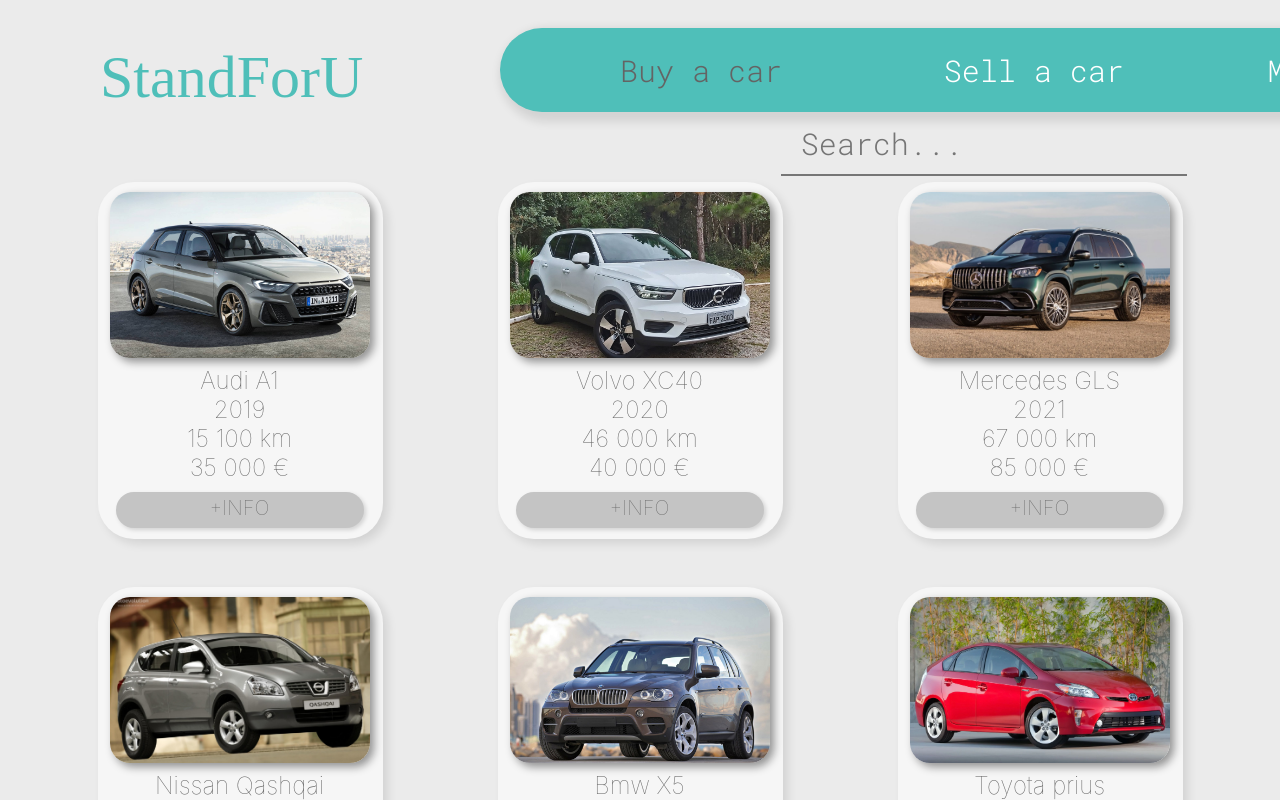
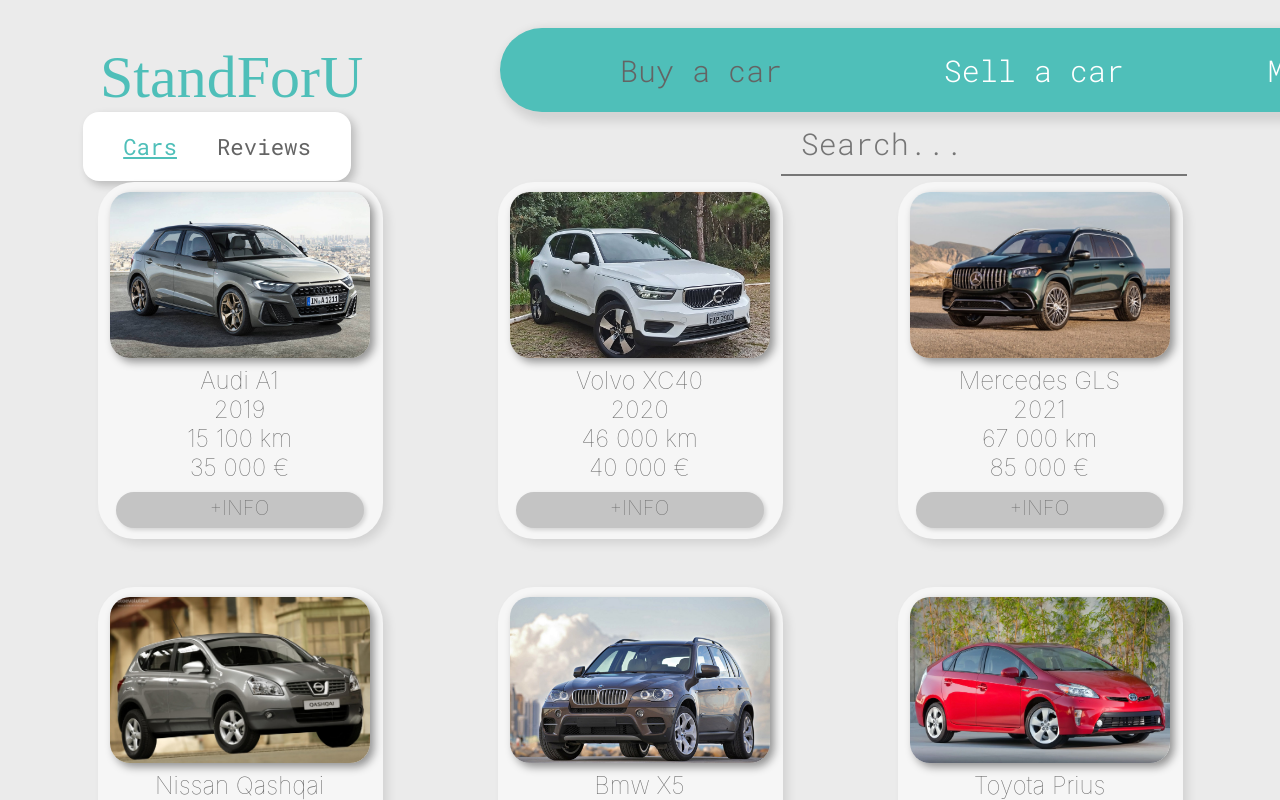
Before and after one commit to JoaoantonioViegas/StandForU, a React (Create React App) app in the folder standforu/: page / in a window 1280 px wide. Shown: the top 800 px of the page. Built offline with nearby package versions, Linux system fonts and the light colour scheme; a web font is replaced by a local one.

Commit message:
added reviews functionality

```diff
--- a/standforu/src/components/layout/CarAd.css
+++ b/standforu/src/components/layout/CarAd.css
@@ -88,7 +88,6 @@
     box-shadow: 4px 4px 8px rgba(0, 0, 0, 0.411);
 }
 
-
 .stand-image{
     position: inherit;
     width: 94%;
@@ -136,7 +135,7 @@
 
 .backButton{
     position: absolute;
-    top: 0;
+    top: 2vh;
     left: 2vw;
     background:transparent;
     border: none;
--- a/standforu/src/components/layout/CarAd.js
+++ b/standforu/src/components/layout/CarAd.js
@@ -50,7 +50,7 @@
             <div className='left-container'>
                 <div className='overview'>
                     <img className="carAd-image" src={require('../../images/'+carObject.imagem)}/>
-                    <h1 className='car-name'>{carObject.nome}</h1>
+                    <h1 className='car-name'>{carObject.marca + " " + carObject.modelo}</h1>
                 </div>
                 <div className='car-info'>
                     <p><em style={{fontStyle:'normal', fontWeight:'bold'}}>Evaluation:</em> 5 star</p>
--- a/standforu/src/components/layout/Embed_reviews.css
+++ b/standforu/src/components/layout/Embed_reviews.css
@@ -1,5 +1,5 @@
 .text{
     /* tiny text */
-    font-size: 0.8em;
+    font-size: 1rem;
     color: #666;
 }
--- a/standforu/src/components/layout/Embed_reviews.js
+++ b/standforu/src/components/layout/Embed_reviews.js
@@ -1,12 +1,13 @@
 import React from "react";
 import "./Embed_reviews.css";
+import { motion } from "framer-motion";
 
 function Embed_reviews(props) {
     const {title, description} = props;
     return (
-        <div>
+        <motion.div animate={{opacity : 1, y:-10}} initial={{opacity:0}} exit={{opacity:0, y:10}} transition={{ duration:0.3}}>
             <a className="text"><strong>{title} :</strong> {description}</a>
-        </div>
+        </motion.div>
 
     );
 }
--- a/standforu/src/components/pages/Home.css
+++ b/standforu/src/components/pages/Home.css
@@ -71,3 +71,68 @@
     outline: none;
     color:#646464;
 }
+.Comments{
+    display: grid;
+    grid-template-columns: repeat(3,1fr);
+    grid-gap:1em;
+    margin-top: 24vh;
+    margin-left:6%;
+    margin-right:6%;
+  }
+
+  .Comments > div{
+    background: #bdbdbd;
+    padding: 1em;
+    margin-top: 24px;
+    border-radius: 2vh;
+    box-shadow: 4px 4px 8px rgba(0, 0, 0, 0.211);
+  }
+
+  .Comments > div:nth-child(odd){
+    background: #dddddd;
+  }
+
+.tabs{
+    display: flex;
+    position: absolute;
+    position:absolute;
+    font-family: 'Roboto Mono';
+    font-weight: 400;
+    font-size: 1.4rem;
+
+    top:14vh;
+    left: 6.5vw;
+    width:fit-content;
+    border-radius: 2vh;
+    box-shadow: 4px 4px 8px rgba(0, 0, 0, 0.211);
+    background-color: #ffffff;
+
+}
+
+.activeCars{
+    margin-left: 40px;
+    margin-top: 20px;
+    margin-bottom: 20px;
+    margin-right: 20px;
+    transform: scale(1);
+    transition: all 0.3s ease-in-out;
+}
+.activeCars:hover{
+    cursor: pointer;
+    transform: scale(1.06);
+    transition: all 0.3s ease-in-out;
+}
+  .activeReviews{
+    margin-left: 20px;
+    margin-top: 20px;
+    margin-bottom: 20px;
+    margin-right: 40px;
+    transform: scale(1);
+    transition: all 0.3s ease-in-out;
+}
+
+.activeReviews:hover{
+    cursor: pointer;
+    transform: scale(1.06);
+    transition: all 0.3s ease-in-out;
+}
--- a/standforu/src/components/pages/Home.js
+++ b/standforu/src/components/pages/Home.js
@@ -3,6 +3,7 @@
 import CarDiv from "../layout/CarDiv";
 import './Home.css';
 import Cars from "../../database/cars.json"
+import Reviews from "../../database/reviews.json"
 import Navbar from "../layout/Navbar";
 import CarAd from "../layout/CarAd";
 import {motion, AnimatePresence} from 'framer-motion';
@@ -12,6 +13,8 @@
 
     const [openAd, setOpenAd] = useState(false);
 
+    const[activeTab, setActiveTab] = useState(0);
+
 
     const [visibility, setVisibility] = useState('visible');
     const [searchTerm, setSearchTerm] = useState("");
@@ -19,51 +22,104 @@
     const [opacity, setOpacity] = useState('1');
     const [transition, setTransition] = useState('visibility 0.3s linear,opacity 0.3s linear');
 
-    const divOnClick = (nome, year) => {
+
+    //Onclick open car ad
+    const divOnClick = (marca, modelo, year) => {
         setOpenAd(true);
         setVisibility('hidden');
         setOpacity('0');
         setTransition('none')
-        let car = array.find(item => item.nome === nome && item.ano === year)
+        let car = array.find(item => item.marca === marca && item.modelo === modelo && item.ano === year)
         setCarObject(car);
     }
 
+
+    //car Json into array
     var array = [];
     Object.keys(Cars).forEach(function (key) {
         array.push(Cars[key]);
 
     });
 
-    const listCars = array.filter((item) => {
+    //Review Json into array
+    var rev_array = [];
+    Object.keys(Reviews).forEach(function (key) {
+        rev_array.push(Reviews[key]);
+
+    });
+
+    //Filter reviews based on input
+    const listReviews = rev_array.filter((item) => {
+        var search = searchTerm.toLowerCase().replace(/\s/g, '');
+        var car1 = item.marca.toLowerCase()+item.modelo.toLowerCase()+item.ano.toLowerCase().replace(/\s/g, '');
+        var car2 = item.marca.toLowerCase()+item.ano.toLowerCase().replace(/\s/g, '');
+        var car3 = item.modelo.toLowerCase()+item.ano.toLowerCase().replace(/\s/g, '');
         if(searchTerm === ""){
             return item
-        } else if (item.nome.toLowerCase().includes(searchTerm.toLowerCase())) {
+        } else if (car1.includes(search) || car2.includes(search) || car3.includes(search)){
             return item
         }
         else {
             return null
         }
     }).map((item,key) =>
-        <div className="car" onClick={() => divOnClick(item.nome, item.ano)} key={key}>
-            <CarDiv image={item.imagem} info= {<React.Fragment> {item.nome} <br/> {item.ano} <br/> {item.kms + " km"} <br/> {item.preco + " €"}</React.Fragment>}/>
+    <Embed_reviews title={item.autor +  ' - ' + item.marca + " " + item.modelo + '(' + item.ano + ')'} description={item.comentario}></Embed_reviews>
+
+    );
+
+    //Filter cars based on input
+    const listCars = array.filter((item) => {
+        var search = searchTerm.toLowerCase().replace(/\s/g, '');
+        var car1 = item.marca.toLowerCase()+item.modelo.toLowerCase()+item.ano.toLowerCase().replace(/\s/g, '');
+        var car2 = item.marca.toLowerCase()+item.ano.toLowerCase().replace(/\s/g, '');
+        var car3 = item.modelo.toLowerCase()+item.ano.toLowerCase().replace(/\s/g, '');
+        if(searchTerm === ""){
+            return item
+        } else if (car1.includes(search) || car2.includes(search) || car3.includes(search)) {
+            return item
+        }
+        else {
+            return null
+        }
+    }).map((item,key) =>
+        <div className="car" onClick={() => divOnClick(item.marca, item.modelo, item.ano)} key={key}>
+            <CarDiv image={item.imagem} info= {<React.Fragment> {item.marca + " " + item.modelo} <br/> {item.ano} <br/> {item.kms + " km"} <br/> {item.preco + " €"}</React.Fragment>}/>
         </div>
     );
 
+
+
     return (
         <div className="Home">
+            {!openAd && <div className="tabs">
+                <div className="activeCars" onClick={() => setActiveTab(0)} style={{textDecoration: activeTab === 0? 'underline': '', color:activeTab===0? '#4FBFB9': '#646464'}}>
+                    Cars
+                </div>
+                <div className="activeReviews" onClick={() => setActiveTab(1)} style={{textDecoration: activeTab === 1? 'underline': '', color:activeTab===1? '#4FBFB9': '#646464'}}>
+                    Reviews
+                </div>
+            </div>}
 
             {!openAd && <Navbar link="buyacar" loggedIn= {props.loggedIn}/>}
+
             {!openAd && <input  className="searchInput" type={'text'} placeholder={'Search...'} onChange={(event) => setSearchTerm(event.target.value)}/>}
+
             <AnimatePresence>
             {openAd && <motion.div><CarAd closeAd={setOpenAd} visible={setVisibility} opacity={setOpacity} transition={setTransition} carObject={carObject}/></motion.div>}
             </AnimatePresence>
-            <motion.div className="cars" style={{visibility:visibility, opacity:opacity, transition:transition}}>
+
+            {activeTab===0 && <motion.div className="cars" style={{visibility:visibility, opacity:opacity, transition:transition}}>
                 <AnimatePresence>
                 {listCars}
                 </AnimatePresence>
-            </motion.div>
+            </motion.div>}
 
-            <Embed_reviews title={'Josh Silva - Audi A1(2019)'} description={'I have this car, it’s very confotable and economic. I managed to average 6,1L/100km driving in town. Regarding costs, Audi is a bit expensive, and the inspection is about 300€. Once i had to replace a rim and because it was an original, I had to pay 500€. Overall, very happy with this car.'}></Embed_reviews>
+            {activeTab===1 && <motion.div className="Comments">
+                <AnimatePresence>
+                    {listReviews}
+                </AnimatePresence>
+            </motion.div>}
+
         </div>
     );
 }
--- a/standforu/src/database/cars.json
+++ b/standforu/src/database/cars.json
@@ -1,17 +1,17 @@
 {
-"1":    {"nome": "Audi A1","ano": "2019","preco": "35 000" , "kms" : "15 100", "imagem" : "audi-a1-2019.jpg"},
-"2":    {"nome": "Volvo XC40" , "ano": "2020" , "preco": "40 000" , "kms" : "46 000", "imagem" : "volvo-xc40-2020.jpg"},
-"3":    {"nome": "Mercedes GLS" , "ano": "2021" , "preco": "85 000" , "kms" : "67 000", "imagem" : "mercedes-gls-2021.jpg"},
-"4":    {"nome": "Nissan Qashqai" , "ano": "2006" , "preco": "16 000" , "kms" : "180 000", "imagem" : "nissan-qashqai-2006.jpg"},
-"5":    {"nome": "Bmw X5" , "ano": "2010" , "preco": "25 000" , "kms" : "290 800", "imagem" : "bmw-x5-2010.jpg"},
-"6":    {"nome": "Toyota prius" , "ano": "2012" , "preco": "18 000" , "kms" : "210 000", "imagem" : "toyota-prius-2012.jpg"},
-"7":    {"nome": "Honda civic" , "ano": "2001" , "preco": "3 000" , "kms" : "312 900", "imagem" : "honda-civic-2001.jpg"},
-"8":    {"nome": "Ford Focus ST" , "ano": "2009" , "preco": "16 000" , "kms" : "202 800", "imagem" : "ford-focus-2009.jpg"},
-"9":    {"nome": "Mazda CX-5" , "ano": "2015" , "preco": "21 000" , "kms" : "73 900", "imagem" : "mazda-cx-5-2015.jpg"},
-"10":    {"nome": "Kia Rio" , "ano": "2021" , "preco": "20 000" , "kms" : "104 000", "imagem" : "kia-rio-2021.jpg"},
-"11":    {"nome": "Subaru Impreza" , "ano": "2013" , "preco": "52 000" , "kms" : "102 100", "imagem" : "subaru-impreza-2013.jpg"},
-"12":    {"nome": "Jeep Wrangler" , "ano": "2006" , "preco": "45 000" , "kms" : "88 200", "imagem" : "jeep-wrangler-2006.jpg"},
-"13":    {"nome": "Mitsubishi Outlander" , "ano": "2015" , "preco": "14 000" , "kms" : "273 400", "imagem" : "mitsubishi-outlander-2015.jpg"},
-"14":    {"nome": "Ford Fusion" , "ano": "2017" , "preco": "20 000" , "kms" : "121 500", "imagem" : "ford-fusion-2017.jpg"},
-"15":    {"nome": "Dodge Challenger" , "ano": "2018" , "preco": "80 000" , "kms" : "29 400", "imagem" : "dodge-challenger-2018.jpg"}
+"1":    {"marca": "Audi","modelo":"A1","ano": "2019","preco": "35 000" , "kms" : "15 100", "imagem" : "audi-a1-2019.jpg"},
+"2":    {"marca": "Volvo" , "modelo":"XC40","ano": "2020" , "preco": "40 000" , "kms" : "46 000", "imagem" : "volvo-xc40-2020.jpg"},
+"3":    {"marca": "Mercedes" , "modelo":"GLS","ano": "2021" , "preco": "85 000" , "kms" : "67 000", "imagem" : "mercedes-gls-2021.jpg"},
+"4":    {"marca": "Nissan" , "modelo":"Qashqai","ano": "2006" , "preco": "16 000" , "kms" : "180 000", "imagem" : "nissan-qashqai-2006.jpg"},
+"5":    {"marca": "Bmw" , "modelo":"X5","ano": "2010" , "preco": "25 000" , "kms" : "290 800", "imagem" : "bmw-x5-2010.jpg"},
+"6":    {"marca": "Toyota" , "modelo":"Prius","ano": "2012" , "preco": "18 000" , "kms" : "210 000", "imagem" : "toyota-prius-2012.jpg"},
+"7":    {"marca": "Honda" ,"modelo":"Civic", "ano": "2001" , "preco": "3 000" , "kms" : "312 900", "imagem" : "honda-civic-2001.jpg"},
+"8":    {"marca": "Ford" ,"modelo":"Focus ST", "ano": "2009" , "preco": "16 000" , "kms" : "202 800", "imagem" : "ford-focus-2009.jpg"},
+"9":    {"marca": "Mazda" , "modelo":"CX-5","ano": "2015" , "preco": "21 000" , "kms" : "73 900", "imagem" : "mazda-cx-5-2015.jpg"},
+"10":    {"marca": "Kia" , "modelo":"Rio","ano": "2021" , "preco": "20 000" , "kms" : "104 000", "imagem" : "kia-rio-2021.jpg"},
+"11":    {"marca": "Subaru" ,"modelo":"Impreza", "ano": "2013" , "preco": "52 000" , "kms" : "102 100", "imagem" : "subaru-impreza-2013.jpg"},
+"12":    {"marca": "Jeep" , "modelo":"Wrangler","ano": "2006" , "preco": "45 000" , "kms" : "88 200", "imagem" : "jeep-wrangler-2006.jpg"},
+"13":    {"marca": "Mitsubishi" , "modelo":"Outlander","ano": "2015" , "preco": "14 000" , "kms" : "273 400", "imagem" : "mitsubishi-outlander-2015.jpg"},
+"14":    {"marca": "Ford" , "modelo":"Fusion","ano": "2017" , "preco": "20 000" , "kms" : "121 500", "imagem" : "ford-fusion-2017.jpg"},
+"15":    {"marca": "Dodge" ,"modelo":"Challenger", "ano": "2018" , "preco": "80 000" , "kms" : "29 400", "imagem" : "dodge-challenger-2018.jpg"}
 }
--- /dev/null
+++ b/standforu/src/database/reviews.json
@@ -0,0 +1,17 @@
+{
+    "1":    {"marca": "Audi", "modelo":"A1", "ano": "2019","autor": "Josh Silva" , "comentario" : "I have this car, it’s very confotable and economic. I managed to average 6,1L/100km driving in town. Regarding costs, Audi is a bit expensive, and the inspection is about 300€. Once i had to replace a rim and because it was an original, I had to pay 500€. Overall, very happy with this car."},
+    "2":    {"marca": "Volvo", "modelo":"XC40" , "ano": "2020" , "autor": "Antonio Torres" , "comentario" : "I used to have this car, and was really happy with it. Because I usually had to drive in the highway, I was getting around 5,5L/100km. Regarding inspections, it’s usually around 250-300€. Didn’t have any problems with it, other than the price, wich is a bit expensive. Recommend!"},
+    "3":    {"marca": "Mercedes", "modelo":"GLS" , "ano": "2021" , "autor": "Maria Clementina" , "comentario" : "Driving in town, averaged 6,5L/100km. Inspections were about 300€ and insurance i was paying 290€ yearly. Loved the design and how confortable it was. Unfortunately it is a bit too small for me, having 3 kids."},
+    "4":    {"marca": "Nissan", "modelo":"Qashqai" , "ano": "2006" , "autor": "Jacarias" ,  "comentario" : "I used to have this car, and was really happy with it. Because I usually had to drive in the highway, I was getting around 5,5L/100km. Regarding inspections, it’s usually around 250-300€. Didn’t have any problems with it, other than the price, wich is a bit expensive. Recommend!"},
+    "5":    {"marca": "Bmw", "modelo":"X5" , "ano": "2010" , "autor": "Bruno Viegas" ,  "comentario" : "I have this car, it’s very confotable and economic. I managed to average 6,1L/100km driving in town. Regarding costs, Audi is a bit expensive, and the inspection is about 300€. Once i had to replace a rim and because it was an original, I had to pay 500€. Overall, very happy with this car."},
+    "6":    {"marca": "Toyota", "modelo":"Prius" , "ano": "2012" , "autor": "Antoínio Amaral" ,  "comentario" : "Driving in town, averaged 6,5L/100km. Inspections were about 300€ and insurance i was paying 290€ yearly. Loved the design and how confortable it was. Unfortunately it is a bit too small for me, having 3 kids."},
+    "7":    {"marca": "Honda", "modelo":"Civic" , "ano": "2001" , "autor": "João Lemos" ,  "comentario" : "I used to have this car, and was really happy with it. Because I usually had to drive in the highway, I was getting around 5,5L/100km. Regarding inspections, it’s usually around 250-300€. Didn’t have any problems with it, other than the price, wich is a bit expensive. Recommend!"},
+    "8":    {"marca": "Ford", "modelo":"Focus ST" , "ano": "2009" , "autor": "Fransisca Trocada" ,  "comentario" : "Driving in town, averaged 6,5L/100km. Inspections were about 300€ and insurance i was paying 290€ yearly. Loved the design and how confortable it was. Unfortunately it is a bit too small for me, having 3 kids."},
+    "9":    {"marca": "Mazda", "modelo":"CX-5" , "ano": "2015" , "autor": "Olhao Javali" , "comentario" : "I have this car, it’s very confotable and economic. I managed to average 6,1L/100km driving in town. Regarding costs, Audi is a bit expensive, and the inspection is about 300€. Once i had to replace a rim and because it was an original, I had to pay 500€. Overall, very happy with this car."},
+    "10":    {"marca": "Kia", "modelo":"Rio" , "ano": "2021" , "autor": "Mateus Dias" ,  "comentario" : "I used to have this car, and was really happy with it. Because I usually had to drive in the highway, I was getting around 5,5L/100km. Regarding inspections, it’s usually around 250-300€. Didn’t have any problems with it, other than the price, wich is a bit expensive. Recommend!"},
+    "11":    {"marca": "Subaru", "modelo":"Impreza" , "ano": "2013" , "autor": "Ana Matildada" ,  "comentario" : "I have this car, it’s very confotable and economic. I managed to average 6,1L/100km driving in town. Regarding costs, Audi is a bit expensive, and the inspection is about 300€. Once i had to replace a rim and because it was an original, I had to pay 500€. Overall, very happy with this car."},
+    "12":    {"marca": "Jeep", "modelo":"Wranlger" , "ano": "2006" , "autor": "Flavia Flaviada" , "comentario" : "Driving in town, averaged 6,5L/100km. Inspections were about 300€ and insurance i was paying 290€ yearly. Loved the design and how confortable it was. Unfortunately it is a bit too small for me, having 3 kids."},
+    "13":    {"marca": "Mitsubishi", "modelo":"Outlander" , "ano": "2015" , "autor": "Ostra Anonima" ,  "comentario" : "I have this car, it’s very confotable and economic. I managed to average 6,1L/100km driving in town. Regarding costs, Audi is a bit expensive, and the inspection is about 300€. Once i had to replace a rim and because it was an original, I had to pay 500€. Overall, very happy with this car."},
+    "14":    {"marca": "Ford", "modelo":"Fusion" , "ano": "2017" , "autor": "Juliao Juliana" ,  "comentario" : "I used to have this car, and was really happy with it. Because I usually had to drive in the highway, I was getting around 5,5L/100km. Regarding inspections, it’s usually around 250-300€. Didn’t have any problems with it, other than the price, wich is a bit expensive. Recommend!"},
+    "15":    {"marca": "Dodge", "modelo":"Challenger" , "ano": "2018" , "autor": "Joaquim Feldspato" , "comentario" : "I have this car, it’s very confotable and economic. I managed to average 6,1L/100km driving in town. Regarding costs, Audi is a bit expensive, and the inspection is about 300€. Once i had to replace a rim and because it was an original, I had to pay 500€. Overall, very happy with this car."}
+    }
```
